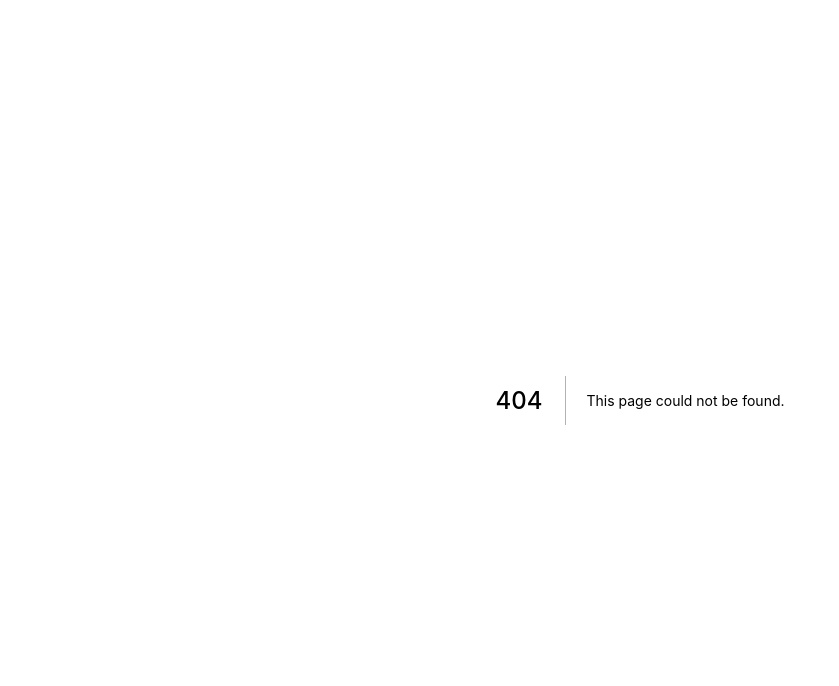
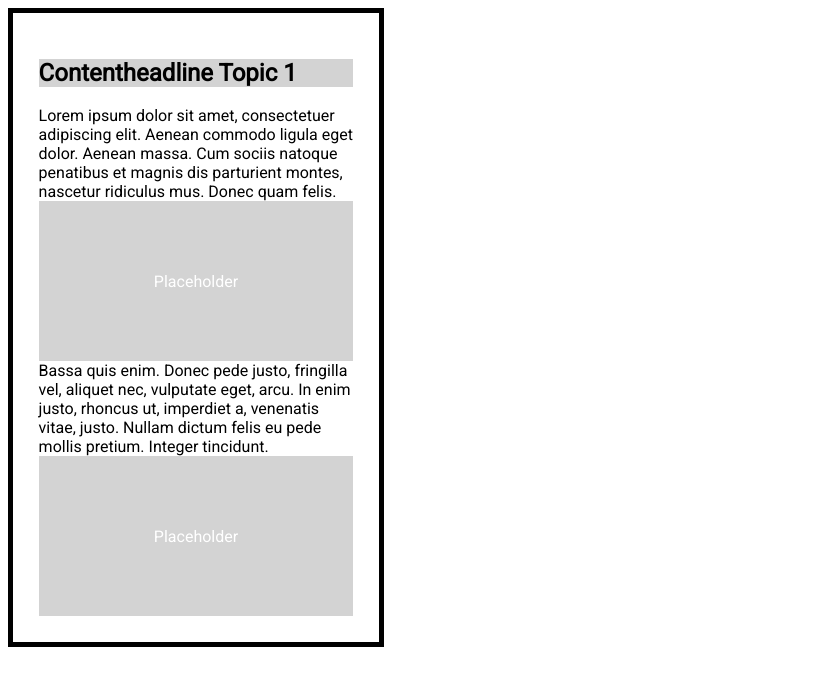
Before and after one commit to ostermann-felix/MediHelp, a Next.js app: page /content/content1 in a window 1280 px wide. Before the commit this address had no page. Shown: the top 686 px of the page, without its empty margins (0-839 px from the left). Built offline with nearby package versions, Linux system fonts and the light colour scheme.

Commit message:
userstory1

```diff
--- a/GlobalStyle.js
+++ b/GlobalStyle.js
@@ -3,11 +3,15 @@ import { createGlobalStyle } from 'styled-components';
 const GlobalStyle = createGlobalStyle`
   * {
     box-sizing: border-box;
+    font-family: 'Roboto', sans-serif;
   }
 
   body {
-    font-family: arial;
-    margin: 0;
+    font-family: 'Roboto', sans-serif;
+    border: 5px solid black;
+    max-width: 376px;
+    max-height: 667px;
+    padding 2vw;
   }
 `;
 
--- /dev/null
+++ b/components/content-topic-one.js
@@ -0,0 +1,42 @@
+import styled from 'styled-components';
+
+export default function Headline() {
+  return (
+    <>
+      <HeadLine>Contentheadline Topic 1</HeadLine>
+    </>
+  );
+}
+
+export function ContentTopicStepOne() {
+  return (
+    <>
+      <Steps>
+        Lorem ipsum dolor sit amet, consectetuer adipiscing elit. Aenean commodo
+        ligula eget dolor. Aenean massa. Cum sociis natoque penatibus et magnis
+        dis parturient montes, nascetur ridiculus mus. Donec quam felis.
+      </Steps>
+    </>
+  );
+}
+
+export function ContentTopicStepTwo() {
+  return (
+    <>
+      <Steps>
+        <div>
+          Bassa quis enim. Donec pede justo, fringilla vel, aliquet nec,
+          vulputate eget, arcu. In enim justo, rhoncus ut, imperdiet a,
+          venenatis vitae, justo. Nullam dictum felis eu pede mollis pretium.
+          Integer tincidunt.
+        </div>
+      </Steps>
+    </>
+  );
+}
+
+const HeadLine = styled.h2`
+  background-color: lightgray;
+`;
+
+const Steps = styled.a``;
--- /dev/null
+++ b/components/placeholderimg.js
@@ -0,0 +1,23 @@
+import styled from 'styled-components';
+
+export default function Placeholderimg() {
+  return (
+    <>
+      <ImgBackground>
+        <PlaceholderText>Placeholder</PlaceholderText>
+      </ImgBackground>
+    </>
+  );
+}
+
+const ImgBackground = styled.div`
+  background-color: lightgray;
+  height: 20vh;
+  display: flex;
+  align-items: center;
+  justify-content: center;
+`;
+
+const PlaceholderText = styled.a`
+  color: white;
+`;
--- /dev/null
+++ b/pages/404.js
@@ -0,0 +1,5 @@
+function PageNotFound() {
+  return <h2>404 / Page is really not here</h2>;
+}
+
+export default PageNotFound;
--- a/pages/_app.js
+++ b/pages/_app.js
@@ -1,6 +1,12 @@
+import GlobalStyle from '../GlobalStyle';
 
 function MyApp({ Component, pageProps }) {
-  return <Component {...pageProps} />
+  return (
+    <>
+      <GlobalStyle />
+      <Component {...pageProps} />
+    </>
+  );
 }
 
-export default MyApp
+export default MyApp;
--- a/pages/_document.js
+++ b/pages/_document.js
@@ -1,4 +1,4 @@
-import Document from 'next/document';
+import Document, { Html, Head, Main, NextScript } from 'next/document';
 import { ServerStyleSheet } from 'styled-components';
 
 export default class MyDocument extends Document {
@@ -27,4 +27,20 @@ export default class MyDocument extends Document {
       sheet.seal();
     }
   }
+  render() {
+    return (
+      <Html>
+        <Head>
+          <link
+            href="https://fonts.googleapis.com/css2?family=Roboto&display=swap"
+            rel="stylesheet"
+          />
+        </Head>
+        <body>
+          <Main />
+          <NextScript />
+        </body>
+      </Html>
+    );
+  }
 }
--- /dev/null
+++ b/pages/content/content1.js
@@ -0,0 +1,18 @@
+import Headline from '../../components/content-topic-one';
+import { ContentTopicStepOne } from '../../components/content-topic-one';
+import { ContentTopicStepTwo } from '../../components/content-topic-one';
+import Placeholderimg from '../../components/placeholderimg';
+
+function content1() {
+  return (
+    <>
+      <Headline />
+      <ContentTopicStepOne />
+      <Placeholderimg />
+      <ContentTopicStepTwo />
+      <Placeholderimg />
+    </>
+  );
+}
+
+export default content1;
--- /dev/null
+++ b/pages/content/content2.js
@@ -0,0 +1,5 @@
+function content2() {
+  return <h2>Content2 Page</h2>;
+}
+
+export default content2;
--- /dev/null
+++ b/pages/content/index.js
@@ -0,0 +1,5 @@
+function Content() {
+  return <h1>Content Site</h1>;
+}
+
+export default Content;
```
Also changed, not shown: components/header.js (added, +23 -0 lines), pages/categories.js (added, +14 -0 lines), pages/index.js (+8 -8 lines).
